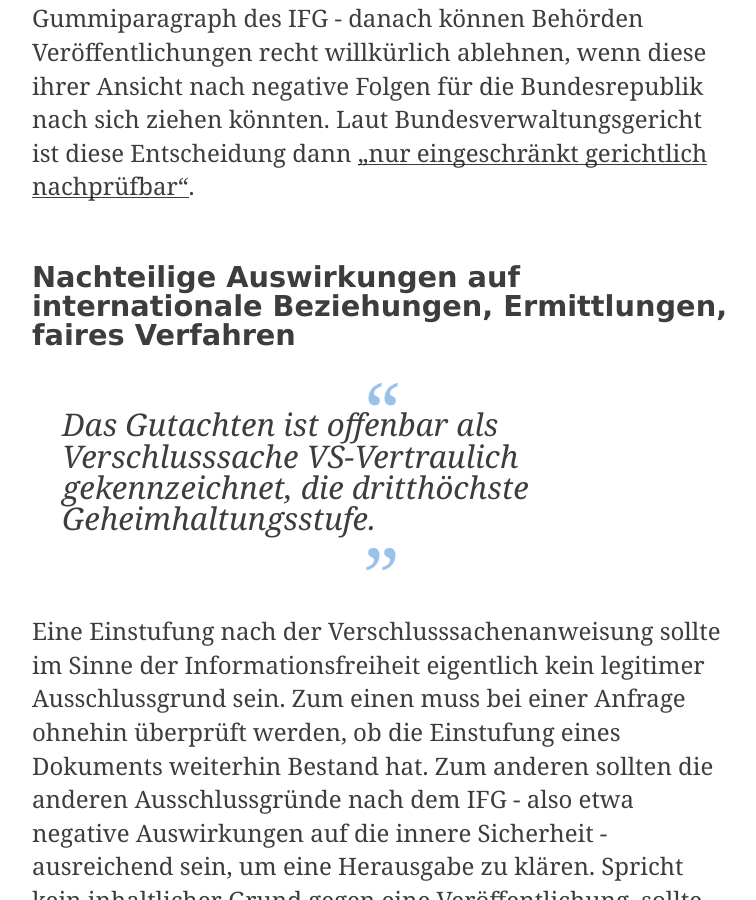
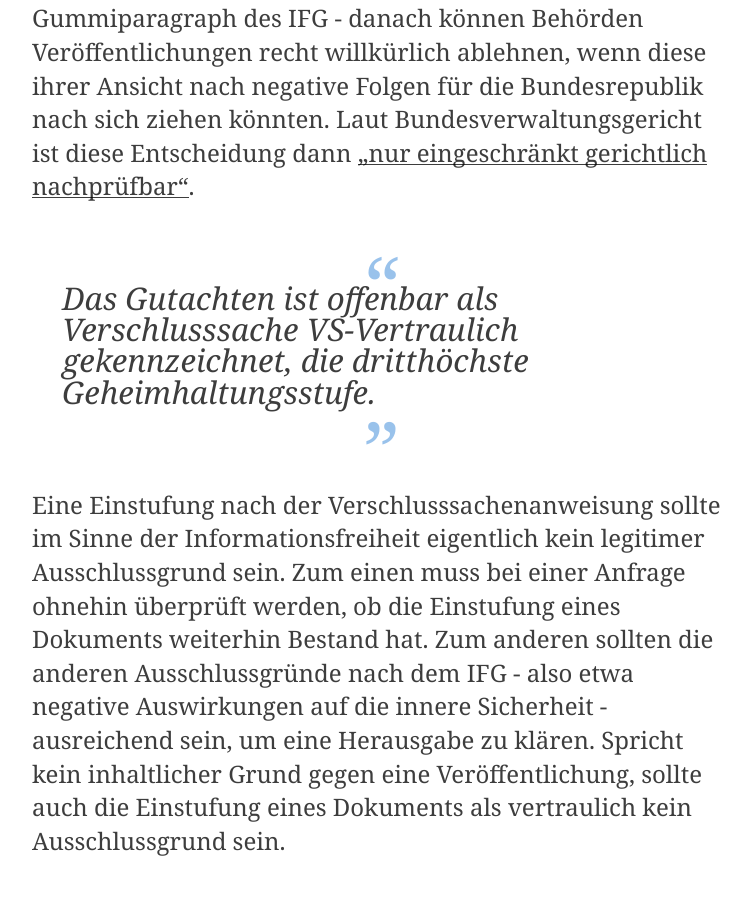
Before and after one commit to okfde/blog.fragdenstaat.de, a Jekyll site: the page built from _posts/2016/2016-05-12-aa-boehmermann.markdown, in a window 1280 px wide and 900 px high, scrolled down 1518 px. Shown: the whole window, without its empty margins (258-1014 px from the left). Built offline with Jekyll 4.4.1, drawn with Linux system fonts in a browser that asks for light colours.

Commit message:
Update 2016-05-12-aa-boehmermann.markdown

```diff
--- a/_posts/2016/2016-05-12-aa-boehmermann.markdown
+++ b/_posts/2016/2016-05-12-aa-boehmermann.markdown
@@ -15,8 +15,6 @@ Zur Begründung führt das Amt aus, dass die Unschuldsvermutung staatlichen Stel
 
 Der Ausschlussgrund zu "nachteiligen Auswirkungen auf internationale Beziehungen" ist ein viel genutzter Gummiparagraph des IFG - danach können Behörden Veröffentlichungen recht willkürlich ablehnen, wenn diese ihrer Ansicht nach negative Folgen für die Bundesrepublik nach sich ziehen könnten. Laut Bundesverwaltungsgericht ist diese Entscheidung dann <a href="http://www.bverwg.de/entscheidungen/entscheidung.php?ent=291009U7C22.08.0">"nur eingeschränkt gerichtlich nachprüfbar"</a>.
 
-<h3>Nachteilige Auswirkungen auf internationale Beziehungen, Ermittlungen, faires Verfahren</h3>
-
 <blockquote>Das Gutachten ist offenbar als Verschlusssache VS-Vertraulich gekennzeichnet, die dritthöchste Geheimhaltungsstufe.</blockquote>
 
 Eine Einstufung nach der Verschlusssachenanweisung sollte im Sinne der Informationsfreiheit eigentlich kein legitimer Ausschlussgrund sein. Zum einen muss bei einer Anfrage ohnehin überprüft werden, ob die Einstufung eines Dokuments weiterhin Bestand hat. Zum anderen sollten die anderen Ausschlussgründe nach dem IFG - also etwa negative Auswirkungen auf die innere Sicherheit - ausreichend sein, um eine Herausgabe zu klären. Spricht kein inhaltlicher Grund gegen eine Veröffentlichung, sollte auch die Einstufung eines Dokuments als vertraulich kein Ausschlussgrund sein.
```
